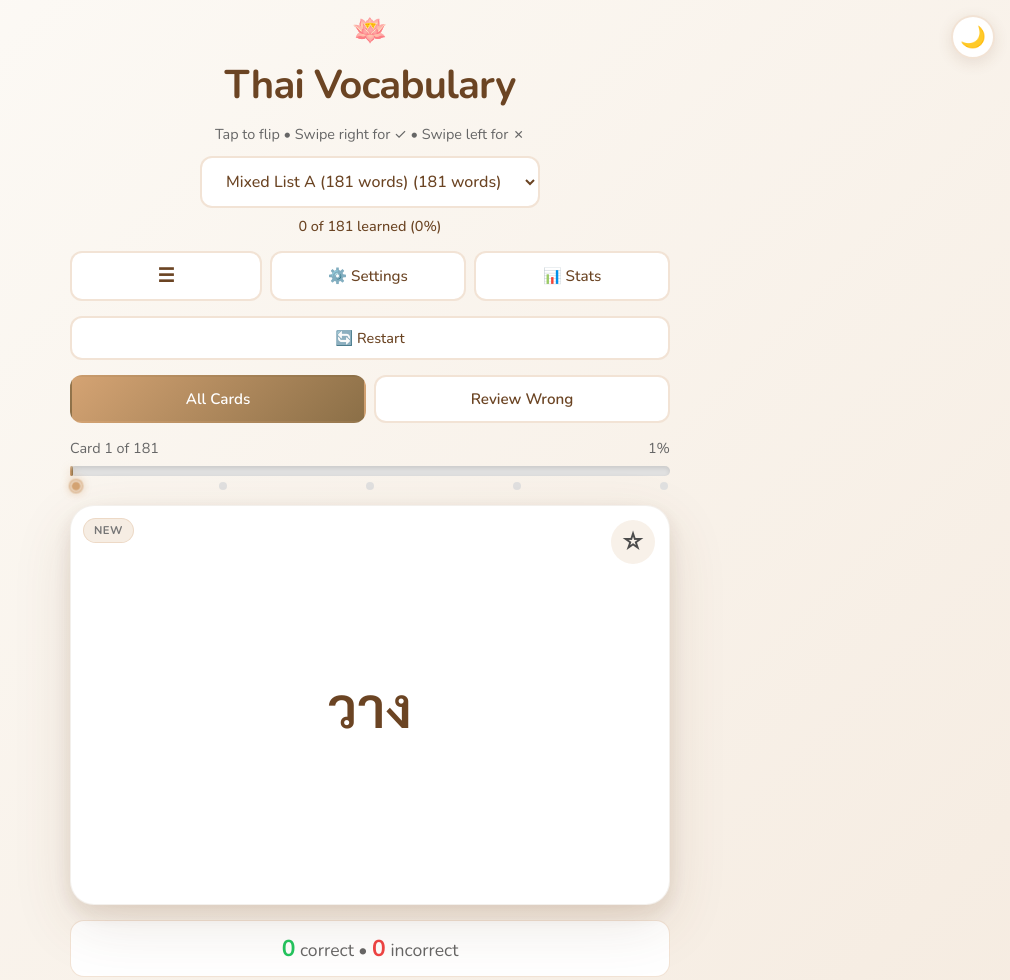
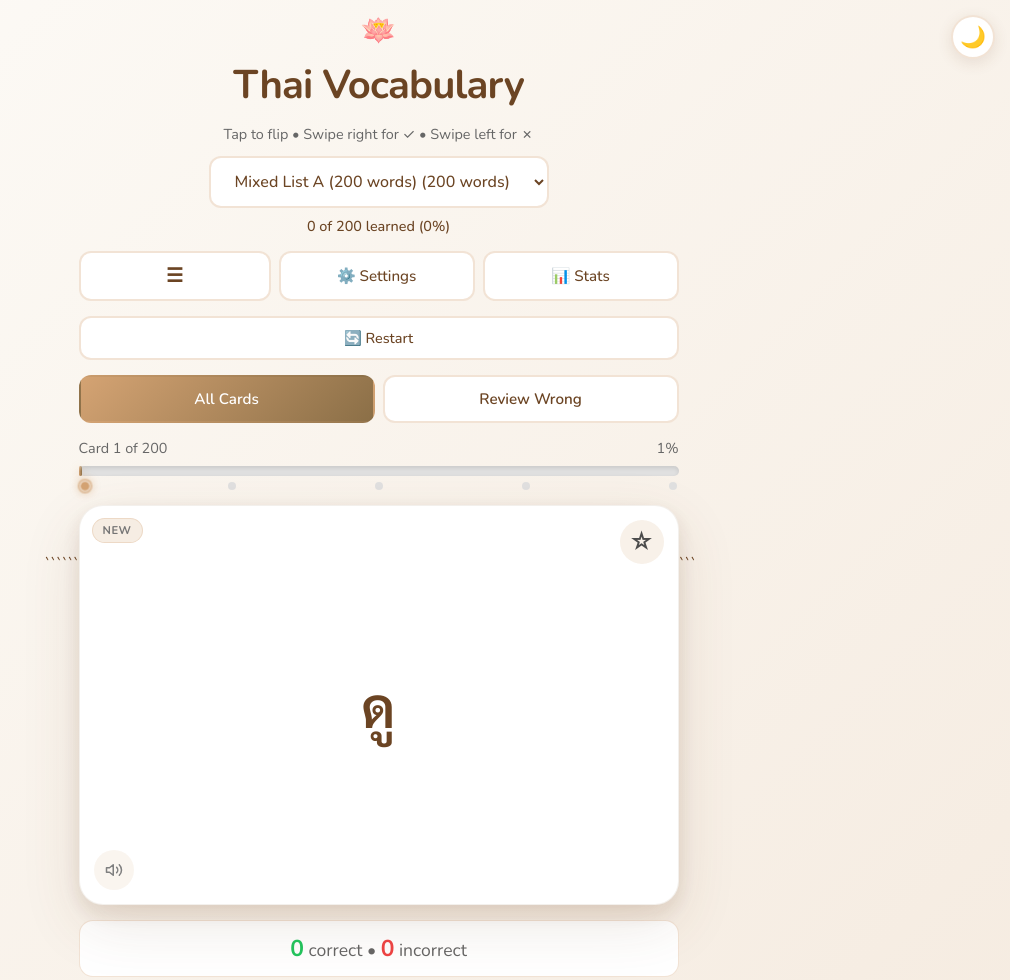
Before and after one commit to fjbrown-debug/thai-flashcards, a plain HTML site: page index.html in a window 1280 px wide. Shown: the top 980 px of the page, without its empty margins (270-1280 px from the left). Drawn offline with nearby package versions, Linux system fonts and the light colour scheme.

Commit message:
Update index.html

````diff
--- a/index.html
+++ b/index.html
@@ -1,4 +1,5 @@
 <!DOCTYPE html>
+
 <html lang="en">
 <head>
     <meta charset="UTF-8">
@@ -45,6 +46,7 @@
             --glow-error: rgba(239, 68, 68, 0.4);
         }
 
+```
     [data-theme="dark"] {
         --bg-primary: #121214;
         --bg-secondary: #1c1c1f;
@@ -1115,6 +1117,39 @@
         background: #3f3f46;
     }
 
+    .audio-btn {
+        position: absolute;
+        bottom: 15px;
+        left: 15px;
+        background: var(--bg-secondary);
+        border: none;
+        font-size: 1.1em;
+        cursor: pointer;
+        z-index: 15;
+        padding: 8px;
+        opacity: 0.5;
+        transition: all 0.2s;
+        border-radius: 50%;
+        width: 40px;
+        height: 40px;
+        display: flex;
+        align-items: center;
+        justify-content: center;
+    }
+
+    .audio-btn:hover { opacity: 0.8; }
+    .audio-btn:active { transform: scale(1.1); }
+    .audio-btn.speaking {
+        opacity: 1;
+        background: var(--accent-primary);
+        animation: pulse-audio 0.8s ease-in-out infinite;
+    }
+
+    @keyframes pulse-audio {
+        0%, 100% { transform: scale(1); }
+        50% { transform: scale(1.05); }
+    }
+
     @media (max-width: 480px) {
         body { padding: 10px; }
         .container { padding: 0; }
@@ -1126,11 +1161,14 @@
         }
     }
 </style>
+```
+
 </head>
 <body>
     <!-- Theme toggle button -->
     <button class="theme-toggle" id="themeToggle" title="Toggle dark mode">🌙</button>
 
+```
 <div class="container">
     <div class="header">
         <div class="header-icon">🪷</div>
@@ -1179,6 +1217,13 @@
 
     <div class="card-container">
         <button class="favorite-btn" id="favoriteBtn" title="Add to favorites">☆</button>
+        <button class="audio-btn" id="audioBtn" title="Listen to pronunciation">
+            <svg width="18" height="18" viewBox="0 0 24 24" fill="none" stroke="currentColor" stroke-width="2" stroke-linecap="round" stroke-linejoin="round">
+                <polygon points="11 5 6 9 2 9 2 15 6 15 11 19 11 5"></polygon>
+                <path d="M15.54 8.46a5 5 0 0 1 0 7.07"></path>
+                <path d="M19.07 4.93a10 10 0 0 1 0 14.14"></path>
+            </svg>
+        </button>
         <div class="swipe-bar left" id="swipeBarLeft"></div>
         <div class="swipe-bar right" id="swipeBarRight"></div>
         <div class="swipe-hint left" id="swipeLeft">✗</div>
@@ -1451,8 +1496,8 @@
         "เช้า": "cháao", "บ่าย": "bàai", "เย็น": "yen", "คืน": "kʉʉn",
         "เที่ยง": "tîang", "เที่ยงคืน": "tîang-kʉʉn", "ชั่วโมง": "chûa-moong",
         "นาที": "naa-tii", "วินาที": "wí-naa-tii", "นาฬิกา": "naa-lí-gaa",
-            "จันทร์": "jan", "อังคาร": "ang-kaan", "พุธ": "pút", "พฤหัส": "pá-rʉ́-hàt",
-            "ศุกร์": "sùk", "เสาร์": "sǎo", "อาทิตย์": "aa-tít",
+        "วันจันทร์": "wan-jan", "วันอังคาร": "wan-ang-kaan", "วันพุธ": "wan-pút", "วันพฤหัส": "wan-pá-rʉ́-hàt",
+        "วันศุกร์": "wan-sùk", "วันเสาร์": "wan-sǎo", "วันอาทิตย์": "wan-aa-tít",
         "แล้ว": "láew", "ยัง": "yang", "กำลัง": "gam-lang", "จะ": "jà", "เคย": "kəəi",
         "ตรงเวลา": "dtrong-wee-laa", "สาย": "sǎai", "ใช้เวลา": "chái-wee-laa",
         "ประหยัดเวลา": "bprà-yàt-wee-laa", "เสียเวลา": "sǐa-wee-laa",
@@ -1666,6 +1711,37 @@
         "ขยาย": "kà-yǎai", "ย่อ": "yɔ̂ɔ", "ดึง": "dʉng", "ดัน": "dan",
         "ยก": "yók", "วาง": "waang", "แขวน": "kwǎen", "ผูก": "pùuk",
         "แกะ": "gàe", "ห่อ": "hɔ̀ɔ", "พับ": "páp", "ตัด": "dtàt",
+
+        // New verbs
+        "เอา": "ao", "อยาก": "yàak", "ต้อง": "dtɔ̂ng", "ได้": "dâi",
+        "เป็น": "bpen", "มี": "mii", "อยู่": "yùu", "ทำ": "tam",
+        "กิน": "gin", "ดื่ม": "dʉ̀ʉm", "นอนหลับ": "nɔɔn-làp",
+        "ช่วย": "chûay", "ลอง": "lɔɔng", "รู้": "rúu",
+
+        // Question words & expressions
+        "อะไร": "à-rai", "ทำไม": "tam-mai", "อย่างไร": "yàang-rai",
+        "ยังไง": "yang-ngai", "เมื่อไหร่": "mʉ̂a-rài", "กี่": "gìi",
+        "ใคร": "krai", "ได้เลย": "dâi-ləəi", "ไม่เอา": "mâi-ao",
+        "ไม่รู้": "mâi-rúu", "ไม่มี": "mâi-mii", "เสร็จ": "sèt",
+        "เดี๋ยว": "dǐao", "เดี๋ยวก่อน": "dǐao-gɔ̀ɔn",
+
+        // Time expressions
+        "ตอนนี้": "dtɔɔn-níi", "ก่อน": "gɔ̀ɔn", "หลัง": "lǎng",
+        "บ่อย": "bɔ̀i", "เสมอ": "sà-mə̌ə", "ไม่เคย": "mâi-kəəi",
+        "ทันที": "tan-tii", "อีก": "ìik", "เท่านั้น": "tâo-nán",
+        "แล้วก็": "láew-gɔ̂ɔ",
+
+        // Grammar & Particles
+        "แต่": "dtàe", "และ": "láe", "หรือ": "rʉ̌ʉ", "เพราะ": "prɔ́",
+        "ถ้า": "tâa", "ก็": "gɔ̂ɔ", "ด้วย": "dûay", "เลย": "ləəi",
+        "นะ": "ná", "ครับ": "kráp", "ค่ะ": "kâ", "คะ": "ká",
+        "ไหม": "mǎi", "สิ": "sì", "เหรอ": "rə̌ə",
+        "ฉัน": "chǎn", "ผม": "pǒm", "คุณ": "kun", "เขา": "kǎo",
+        "เรา": "rao", "มัน": "man", "นี่": "nîi", "นั่น": "nân",
+        "โน่น": "nôon", "ของ": "kɔ̌ɔng", "ที่": "tîi",
+        "ไม่": "mâi", "ใช่": "châi", "ไม่ใช่": "mâi-châi",
+        "พอ": "pɔɔ", "มาก": "mâak", "น้อย": "nɔ́ɔi",
+        "ทุก": "túk", "บาง": "baang", "แค่": "kâe", "เอง": "eeng",
 
         // Misc
         "แพ้": "páe"
@@ -1891,13 +1967,13 @@
                 { thai: "นาที", english: "minute" },
                 { thai: "วินาที", english: "second" },
                 { thai: "นาฬิกา", english: "clock/watch" },
-                    { thai: "จันทร์", english: "Monday" },
-                    { thai: "อังคาร", english: "Tuesday" },
-                    { thai: "พุธ", english: "Wednesday" },
-                    { thai: "พฤหัส", english: "Thursday" },
-                    { thai: "ศุกร์", english: "Friday" },
-                    { thai: "เสาร์", english: "Saturday" },
-                    { thai: "อาทิตย์", english: "Sunday" },
+                { thai: "วันจันทร์", english: "Monday (wan jan)" },
+                { thai: "วันอังคาร", english: "Tuesday (wan ang-kaan)" },
+                { thai: "วันพุธ", english: "Wednesday (wan pút)" },
+                { thai: "วันพฤหัส", english: "Thursday (wan pá-rʉ́-hàt)" },
+                { thai: "วันศุกร์", english: "Friday (wan sùk)" },
+                { thai: "วันเสาร์", english: "Saturday (wan sǎo)" },
+                { thai: "วันอาทิตย์", english: "Sunday (wan aa-tít)" },
                 { thai: "แล้ว", english: "already" },
                 { thai: "ยัง", english: "still/yet" },
                 { thai: "กำลัง", english: "currently/in progress" },
@@ -1907,7 +1983,17 @@
                 { thai: "สาย", english: "late" },
                 { thai: "ใช้เวลา", english: "to spend time" },
                 { thai: "ประหยัดเวลา", english: "to save time" },
-                    { thai: "เสียเวลา", english: "to waste time" }
+                { thai: "เสียเวลา", english: "to waste time" },
+                { thai: "ตอนนี้", english: "now" },
+                { thai: "ก่อน", english: "before" },
+                { thai: "หลัง", english: "after" },
+                { thai: "บ่อย", english: "often" },
+                { thai: "เสมอ", english: "always" },
+                { thai: "ไม่เคย", english: "never" },
+                { thai: "ทันที", english: "immediately" },
+                { thai: "อีก", english: "again/more" },
+                { thai: "เท่านั้น", english: "only/that's all" },
+                { thai: "แล้วก็", english: "and then" }
             ]
         },
         {
@@ -2015,6 +2101,7 @@
                 { thai: "นั่ง", english: "to sit" },
                 { thai: "ยืน", english: "to stand" },
                 { thai: "นอน", english: "to lie down/sleep" },
+                { thai: "นอนหลับ", english: "to sleep" },
                 { thai: "ตื่น", english: "to wake up" },
                 { thai: "ตื่นนอน", english: "to wake up" },
                 { thai: "กลับ", english: "to return" },
@@ -2052,7 +2139,20 @@
                 { thai: "ลืม", english: "to forget" },
                 { thai: "รีบ", english: "to hurry" },
                 { thai: "ล่าช้า", english: "to be late/delayed" },
-                    { thai: "เร็ว", english: "to be fast" }
+                { thai: "เร็ว", english: "to be fast" },
+                { thai: "เอา", english: "to take/want" },
+                { thai: "อยาก", english: "to want" },
+                { thai: "ต้อง", english: "must/have to" },
+                { thai: "ได้", english: "can/get" },
+                { thai: "เป็น", english: "to be" },
+                { thai: "มี", english: "to have" },
+                { thai: "อยู่", english: "to be at/live" },
+                { thai: "ทำ", english: "to do/make" },
+                { thai: "กิน", english: "to eat" },
+                { thai: "ดื่ม", english: "to drink" },
+                { thai: "ช่วย", english: "to help" },
+                { thai: "ลอง", english: "to try" },
+                { thai: "รู้", english: "to know" }
             ]
         },
         {
@@ -2082,7 +2182,22 @@
                 { thai: "ไม่เป็นไร", english: "never mind/no problem" },
                 { thai: "ช่วยได้ไหม", english: "can you help?" },
                 { thai: "ไม่เข้าใจ", english: "don't understand" },
-                    { thai: "พูดช้าๆ", english: "speak slowly" }
+                { thai: "พูดช้าๆ", english: "speak slowly" },
+                { thai: "อะไร", english: "what" },
+                { thai: "ทำไม", english: "why" },
+                { thai: "อย่างไร", english: "how" },
+                { thai: "ยังไง", english: "how (informal)" },
+                { thai: "เมื่อไหร่", english: "when" },
+                { thai: "กี่", english: "how many" },
+                { thai: "ใคร", english: "who" },
+                { thai: "ที่ไหน", english: "where" },
+                { thai: "ได้เลย", english: "go ahead/sure" },
+                { thai: "ไม่เอา", english: "don't want" },
+                { thai: "ไม่รู้", english: "don't know" },
+                { thai: "ไม่มี", english: "don't have" },
+                { thai: "เสร็จ", english: "finished/done" },
+                { thai: "เดี๋ยว", english: "wait/moment" },
+                { thai: "เดี๋ยวก่อน", english: "wait a moment" }
             ]
         },
         {
@@ -2515,6 +2630,47 @@
                 { thai: "พับ", english: "to fold" },
                 { thai: "ตัด", english: "to cut" }
             ]
+        },
+        {
+            name: "Grammar & Particles",
+            words: [
+                { thai: "แต่", english: "but" },
+                { thai: "และ", english: "and" },
+                { thai: "หรือ", english: "or" },
+                { thai: "เพราะ", english: "because" },
+                { thai: "ถ้า", english: "if" },
+                { thai: "ก็", english: "then/also" },
+                { thai: "ด้วย", english: "also/too/with" },
+                { thai: "เลย", english: "so/at all/very" },
+                { thai: "นะ", english: "(softener particle)" },
+                { thai: "ครับ", english: "(polite particle, male)" },
+                { thai: "ค่ะ", english: "(polite particle, female)" },
+                { thai: "คะ", english: "(question particle, female)" },
+                { thai: "ไหม", english: "(yes/no question)" },
+                { thai: "สิ", english: "(urging particle)" },
+                { thai: "เหรอ", english: "(really?/is that so?)" },
+                { thai: "ฉัน", english: "I (female)" },
+                { thai: "ผม", english: "I (male)" },
+                { thai: "คุณ", english: "you" },
+                { thai: "เขา", english: "he/she/they" },
+                { thai: "เรา", english: "we" },
+                { thai: "มัน", english: "it" },
+                { thai: "นี่", english: "this" },
+                { thai: "นั่น", english: "that" },
+                { thai: "โน่น", english: "that (over there)" },
+                { thai: "ของ", english: "of/belonging to" },
+                { thai: "ที่", english: "that/which/where" },
+                { thai: "ไม่", english: "not/no" },
+                { thai: "ใช่", english: "yes/correct" },
+                { thai: "ไม่ใช่", english: "no/not correct" },
+                { thai: "พอ", english: "enough" },
+                { thai: "มาก", english: "very/much" },
+                { thai: "น้อย", english: "little/few" },
+                { thai: "ทุก", english: "every/all" },
+                { thai: "บาง", english: "some" },
+                { thai: "แค่", english: "just/only" },
+                { thai: "เอง", english: "oneself/itself" }
+            ]
         }
     ];
 
@@ -2878,6 +3034,12 @@
             toggleFavorite();
         });
 
+        // Audio button
+        document.getElementById('audioBtn').addEventListener('click', (e) => {
+            e.stopPropagation();
+            speakThai();
+        });
+
         document.addEventListener('touchend', (e) => {
             const now = Date.now();
             if (now - lastTouchEnd < 300) e.preventDefault();
@@ -3243,6 +3405,42 @@
         saveProgress();
     }
 
+    function speakThai() {
+        if (!cards.length) return;
+        const card = cards[currentIndex];
+        const thaiText = card.thai;
+
+        // Check if speech synthesis is available
+        if (!('speechSynthesis' in window)) {
+            showToast('Audio not supported in this browser');
+            return;
+        }
+
+        // Cancel any ongoing speech
+        speechSynthesis.cancel();
+
+        const utterance = new SpeechSynthesisUtterance(thaiText);
+        utterance.lang = 'th-TH';
+        utterance.rate = 0.8; // Slightly slower for learning
+
+        const audioBtn = document.getElementById('audioBtn');
+
+        utterance.onstart = () => {
+            audioBtn.classList.add('speaking');
+        };
+
+        utterance.onend = () => {
+            audioBtn.classList.remove('speaking');
+        };
+
+        utterance.onerror = () => {
+            audioBtn.classList.remove('speaking');
+            showToast('Audio unavailable');
+        };
+
+        speechSynthesis.speak(utterance);
+    }
+
     function markCorrect() {
         if (!cards.length) return;
         const card = cards[currentIndex];
@@ -3636,5 +3834,7 @@
 
     init();
 </script>
+```
+
 </body>
 </html>
````
Lines whose indentation alone changed are shown as unchanged.
